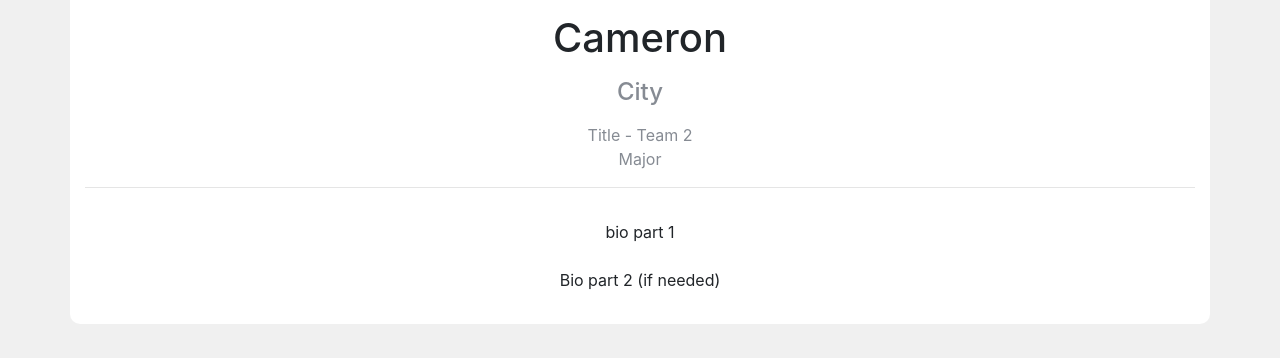
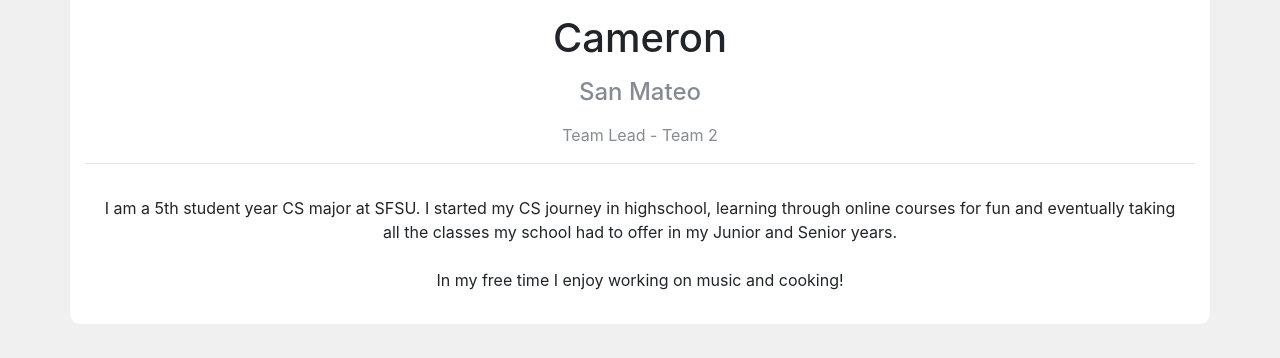
Before and after one commit to ccirini/Prospector_TermProject, a React (Create React App) app in the folder application/app/: page /aboutme/cameron in a window 1280 px wide. Shown: the part 572-930 px from the top of the page. Built offline with nearby package versions, Linux system fonts and the light colour scheme.

Commit message:
cameron about me updated

```diff
--- a/application/app/src/AboutMe.js
+++ b/application/app/src/AboutMe.js
@@ -1,7 +1,7 @@
 import {Link } from "react-router-dom";
 
 import franklinPic from "./Franklin-pfp.jpg";
-import cameronPic from "./Franklin-pfp.jpg";
+import cameronPic from "./Cameron-pfp.jpeg";
 import faisaPic from "./Faisa-pfp.jpg";
 import tonyPic from "./profile_pic_Tony.jpg";
 import georgePic from "./zhuojunhe.png";
--- a/application/app/src/Cameron.js
+++ b/application/app/src/Cameron.js
@@ -1,7 +1,7 @@
 import { logDOM } from "@testing-library/react";
 
 import bgimage from "./background-mountains.jpeg";
-import profilePicture from "./logo.svg";
+import profilePicture from "./Cameron-pfp.jpeg";
 import "./member-page.css";
 
 import "bootstrap/dist/css/bootstrap.min.css";
@@ -12,9 +12,9 @@ import Row from "react-bootstrap/Row";
 import Col from "react-bootstrap/Col";
 
 const name = "Cameron";
-const city = "City";
-const title = "Title";
-const major = "Major";
+const city = "San Mateo";
+const title = "Team Lead";
+const major = "";
 
 const Cameron = () => {
   return (
@@ -43,9 +43,9 @@ const Cameron = () => {
         <hr></hr>
 
         <p className="bio">
-          bio part 1<br></br>
+          I am a 5th student year CS major at SFSU. I started my CS journey in highschool, learning through online courses for fun and eventually taking all the classes my school had to offer in my Junior and Senior years.<br></br>
           <br></br>
-          Bio part 2 (if needed)
+          In my free time I enjoy working on music and cooking!
         </p>
       </Container>
 
```
Also changed, not shown: application/app/src/Cameron-pfp.jpeg (added).
